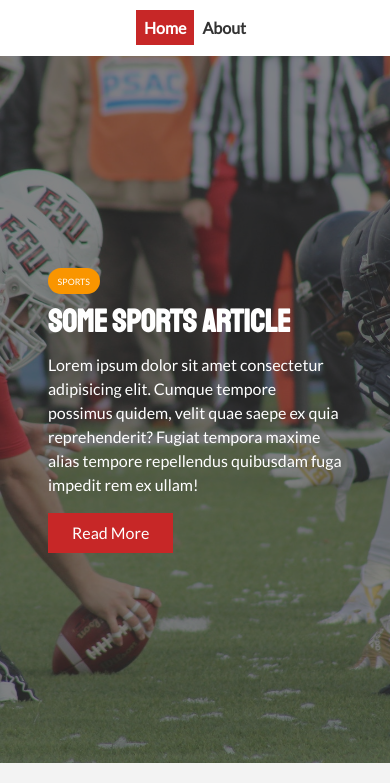
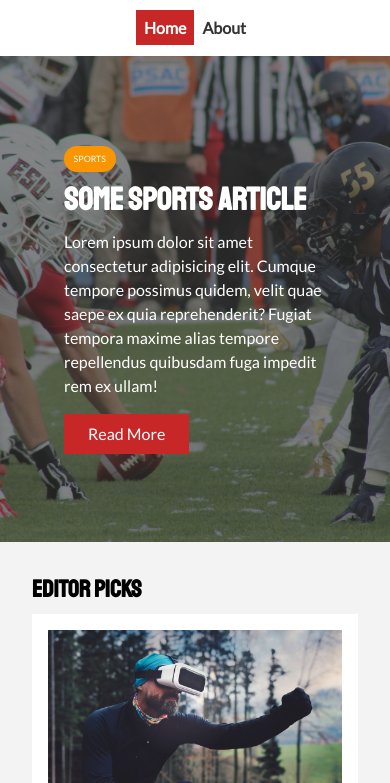
Before and after one commit to AlexDanicic/Css-Grid-News-Theme-Project, a plain HTML site: page index.html in a window 390 px wide. Shown: the part 61-844 px from the top of the page. Drawn offline with Linux system fonts and the light colour scheme.

Commit message:
media queries changed for min-height 468px

```diff
--- a/css/style.css
+++ b/css/style.css
@@ -340,6 +340,16 @@ h1, h2, h3, h4, h5, h6 {
     }
 
     #showcase .showcase-container {
-        height: 80vh;
+        height: 70vh;
+    }
+
+}
+@media(min-height: 468px) {
+    #showcase {
+        padding: 2rem;
+    }
+
+    #showcase .showcase-container {
+        height: 50vh;
     }
 }
```
